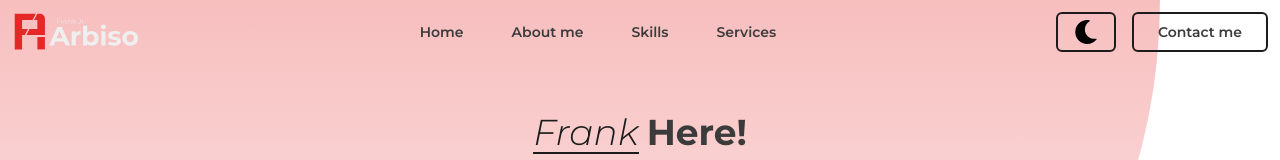
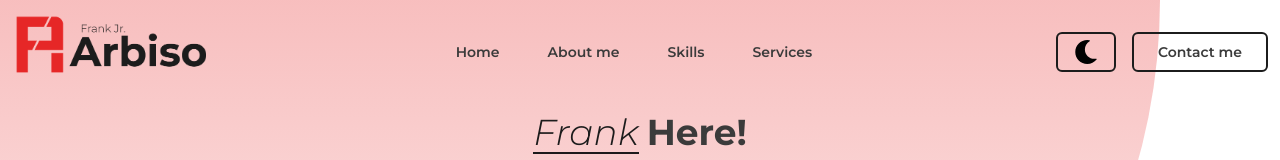
Before and after one commit to knarfy67/Frank-Page, a React (Vite) app: page / in a window 1280 px wide. Shown: the top 160 px of the page. Built offline with nearby package versions, Linux system fonts and the light colour scheme.

Commit message:
logo fix

```diff
--- a/src/components/Footer/FooterContent.jsx
+++ b/src/components/Footer/FooterContent.jsx
@@ -1,21 +1,26 @@
+//hooks
+import useAppState from "../../store/useAppState";
+
+//logo and icons
 import { MdEmail } from "react-icons/md";
 import { FaGithub } from "react-icons/fa";
 import { FaFacebook } from "react-icons/fa";
 import { FaLinkedin } from "react-icons/fa";
 import { FaInstagram } from "react-icons/fa6";
 import { FaLocationDot } from "react-icons/fa6";
+import LogoBlack from "../../assets/logo/LogoBlack.png";
+import LogoWhite from "../../assets/logo/LogoWhite.png";
 
 function FooterContent() {
-  const scrollToSection = (id) => {
-    const el = document.getElementById(id);
-    if (el) {
-      el.scrollIntoView({ behavior: "smooth" });
-      setOpen(false);
-    }
-  };
+  const { scrollToSection, darkMode } = useAppState();
   return (
     <div className="flex flex-col mx-10 space-y-10 md:flex-row justify-between items-start ">
       <div className="flex flex-col ">
+        <img
+          src={darkMode ? LogoWhite : LogoBlack}
+          alt="Logo"
+          className="w-50 h-20"
+        />
         <p className="dark:text-light text-sm mb-2">
           FullStack Developer and UI/UX Designer
         </p>
--- a/src/components/Home/Header.jsx
+++ b/src/components/Home/Header.jsx
@@ -1,3 +1,4 @@
+import { motion } from "framer-motion";
 import useAppState from "../../store/useAppState";
 
 function Header() {
--- a/src/components/Home/NavMobile.jsx
+++ b/src/components/Home/NavMobile.jsx
@@ -1,15 +1,14 @@
+//hooks
+import useAppState from "../../store/useAppState";
+
+//logo and icons
 import { FaMoon } from "react-icons/fa";
 import { CiLight } from "react-icons/ci";
 
 function NavMobile({ open, setOpen, darkMode, toggleDarkMode }) {
+  const { scrollToSection } = useAppState();
   if (!open) return null;
-  const scrollToSection = (id) => {
-    const el = document.getElementById(id);
-    if (el) {
-      el.scrollIntoView({ behavior: "smooth" });
-      setOpen(false);
-    }
-  };
+
   return (
     <div className="mx-2 flex flex-col md:hidden gap-2 dark:bg-base  bg-light shadow-lg rounded-lg p-4">
       <p
--- a/src/components/Home/Navbar.jsx
+++ b/src/components/Home/Navbar.jsx
@@ -1,5 +1,7 @@
 //logo and svg
 import { ReactSVG } from "react-svg";
+import LogoBlack from "../../assets/logo/LogoBlack.png";
+import LogoWhite from "../../assets/logo/LogoWhite.png";
 const LogoDark = new URL("../../assets/logo/Logo.svg", import.meta.url).href;
 const LogoLight = new URL("../../assets/logo/LogoLight.svg", import.meta.url)
   .href;
@@ -44,13 +46,19 @@ function NavBar() {
       `}
     >
       <div className="flex flex-col md:block gap-4">
-        <ReactSVG
+        <img
+          src={darkMode ? LogoWhite : LogoBlack}
+          alt="Logo"
+          className="w-50 h-20"
+        />
+
+        {/* <ReactSVG
           src={darkMode ? LogoLight : LogoLight}
           className="w-32 h-auto"
           beforeInjection={(svg) => {
             svg.classList.add("w-full", "h-auto", "fill-current");
           }}
-        />
+        /> */}
         {/* mobile view */}
         <AnimatePresence>
           {open && (
```
Also changed, not shown: src/assets/logo/LogoBlack.png (added), src/assets/logo/LogoWhite.png (added).
